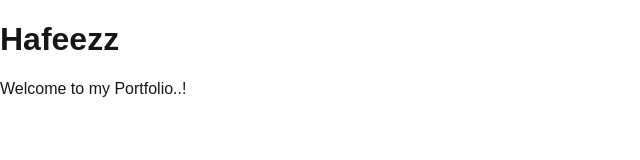
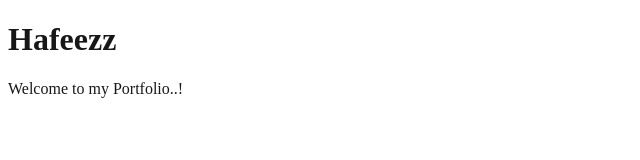
Before and after one commit to hafeezzshs/portfolio, a React (Vite) app: page / in a window 1280 px wide. Shown: the top 160 px of the page, without its empty margins (0-640 px from the left). Built offline with nearby package versions, Linux system fonts and the light colour scheme.

Commit message:
style(theme): update CSS variables and body styles

```diff
--- a/src/index.css
+++ b/src/index.css
@@ -1,5 +1,4 @@
 :root {
-  color-scheme: light dark;
   --background: #ffffff;
   --foreground: #171717;
 }
@@ -12,8 +11,10 @@
 }
 
 body {
-  margin: 0;
   color: var(--foreground);
   background: var(--background);
-  font-family: Arial, Helvetica, sans-serif;
 }
+
+.text-balance {
+  text-wrap: balance;
+}
```
